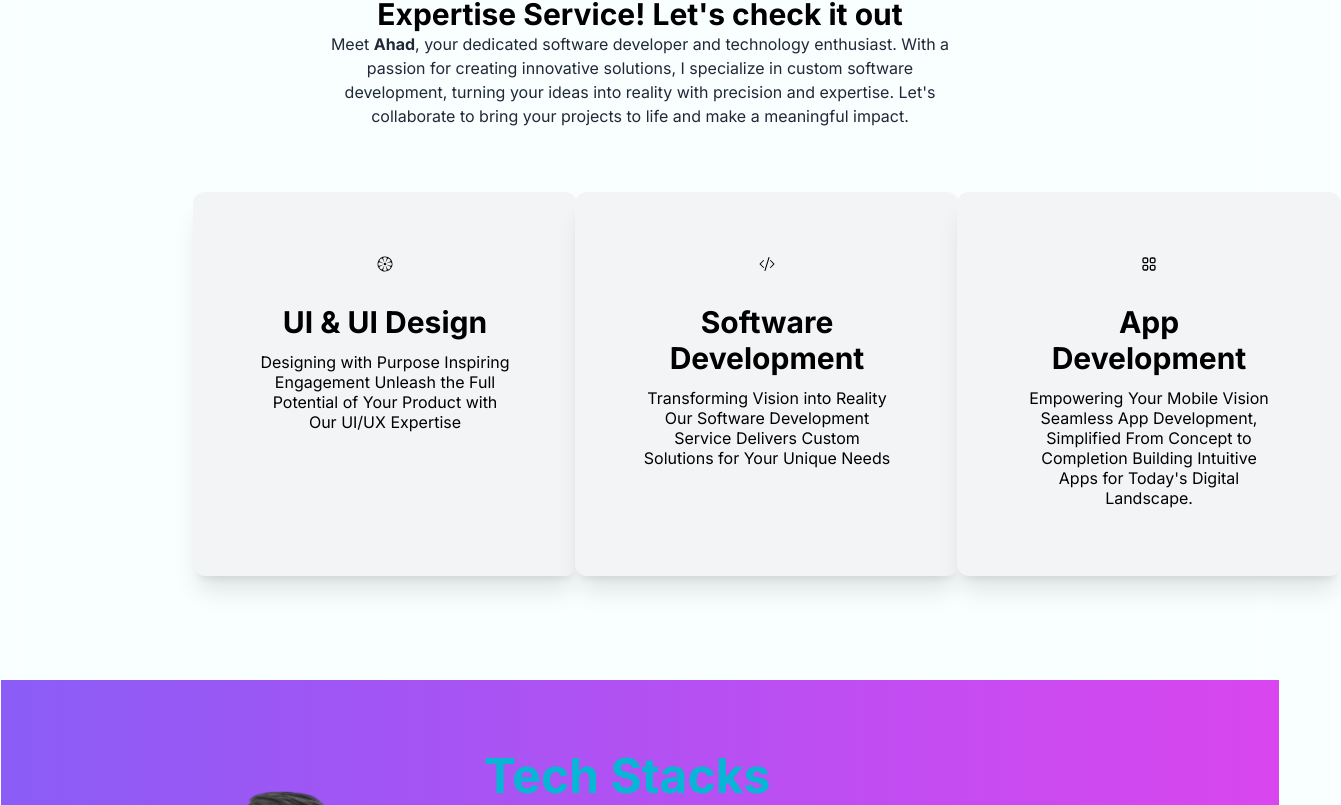
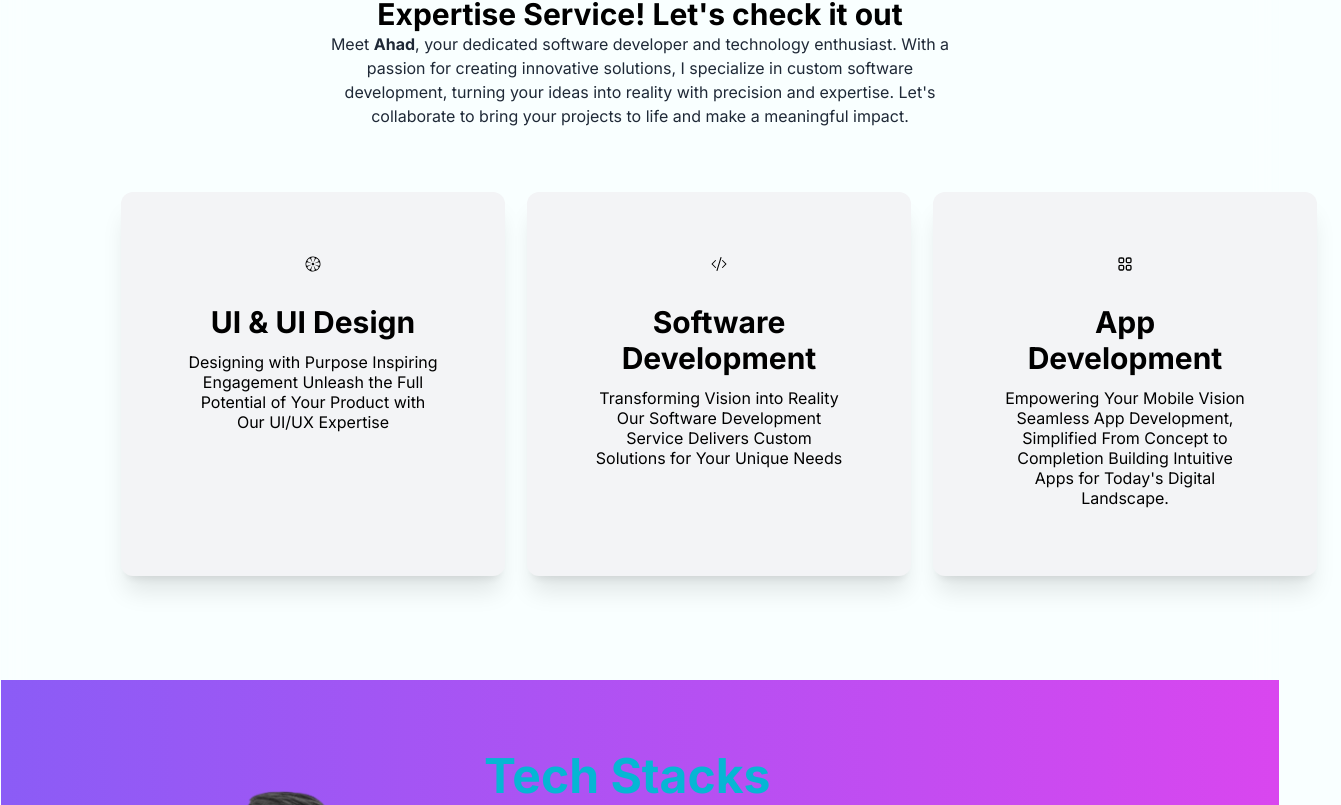
Before and after one commit to Abdulahadahmadi/codewithahad, a Next.js app: page / in a window 1280 px wide. Shown: the part 995-1800 px from the top of the page, 1341 px wide, since content can reach past the window. Built offline with nearby package versions, Linux system fonts and the light colour scheme.

Commit message:
add some changes

```diff
--- a/src/app/components/Service.tsx
+++ b/src/app/components/Service.tsx
@@ -11,7 +11,7 @@ const Service = () => {
         <span className='text-cyan-500 text-center text-2xl md:text-5xl font-bold'>Service</span>
         <h1 className='text-2xl md:text-3xl font-bold mx-5'>Expertise Service! Let's check it out</h1>
         <p className='text-gray-800 mx-5 md:mx-16 lg:mx-80 justify-start'>Meet <strong>Ahad</strong>, your dedicated software developer and technology enthusiast. With a passion for creating innovative solutions, I specialize in custom software development, turning your ideas into reality with precision and expertise. Let's collaborate to bring your projects to life and make a meaningful impact.</p>
-      <div className='grid lg:grid-cols-3 md:gap-5 mx-10 md:ml-28'>
+      <div className='grid lg:grid-cols-3 md:gap-5 mx-10 '>
 
         <section className='bg-gray-100 w-72 h-72 md:w-96 md:h-96 rounded-xl shadow-xl p-10 md:p-16 leading-3 md:mx-20 my-7 lg:my-16 mx-auto hover:bg-cyan-500 cursor-pointer hover:rotate-6'>
           <div className='flex justify-center items-center mb-8'>
```
